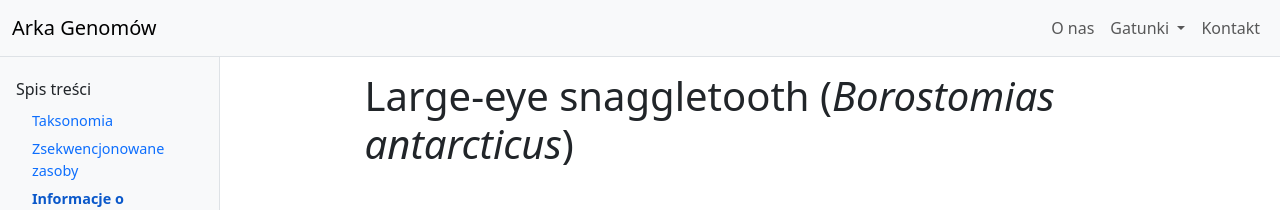
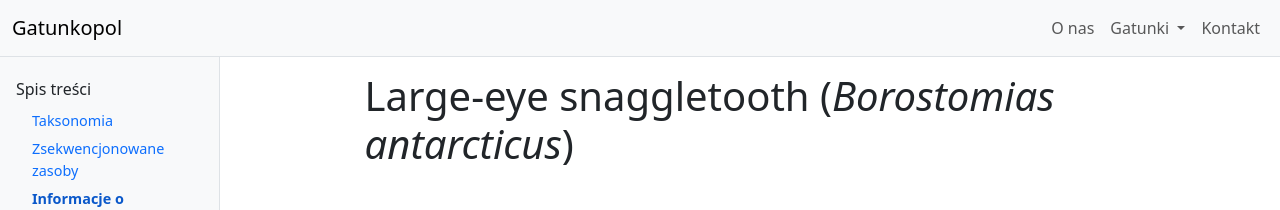
Before and after one commit to tomustloczek1/stronyWWWtzylinski, a Jekyll site: the page built from _species/borostomias_antarcticus.md, in a window 1280 px wide. Shown: the top 210 px of the page. Built offline with Jekyll 4.4.1, drawn with Linux system fonts in a browser that asks for light colours.

Commit message:
Update species.html

```diff
--- a/_layouts/species.html
+++ b/_layouts/species.html
@@ -143,7 +143,7 @@
 
     <nav class="navbar navbar-expand-lg navbar-light bg-light border-bottom fixed-top">
         <div class="container-fluid">
-            <a class="navbar-brand" href="{{ '/' | relative_url }}">Arka Genomów</a>
+            <a class="navbar-brand" href="{{ '/' | relative_url }}">Gatunkopol</a>
             <button class="navbar-toggler" type="button" data-bs-toggle="collapse" data-bs-target="#navbarNavDropdown" aria-controls="navbarNavDropdown" aria-expanded="false" aria-label="Toggle navigation">
                 <span class="navbar-toggler-icon"></span>
             </button>
```
